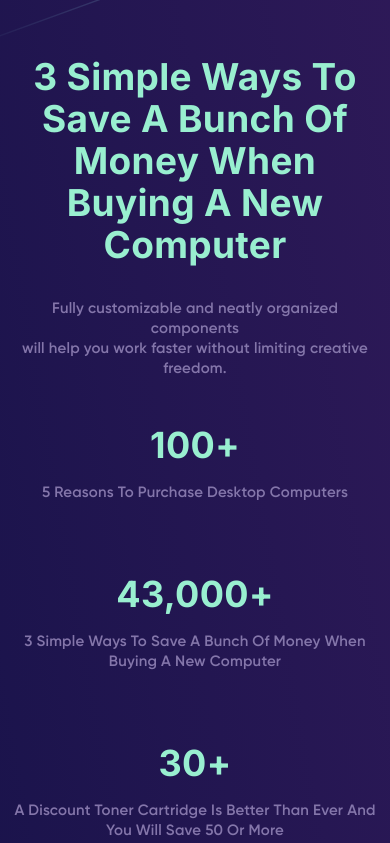
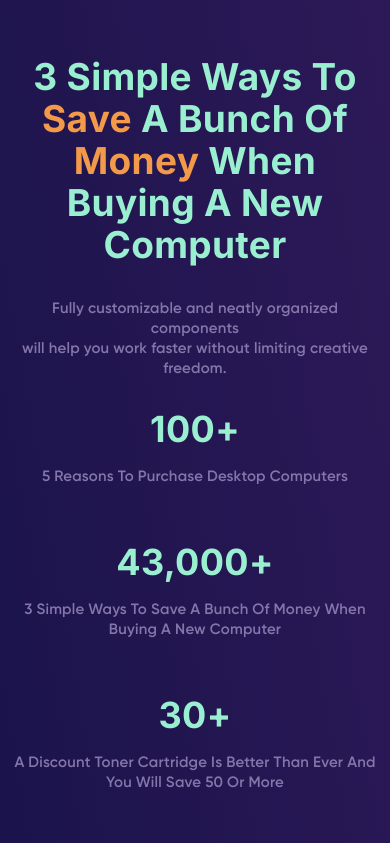
Before and after one commit to AndreyK1ryanov/Beauty_landing, a plain HTML site: page index.html in a window 390 px wide. Shown: the part 2478-3321 px from the top of the page. Drawn offline with Linux system fonts and the light colour scheme.

Commit message:
daily_update

```diff
--- a/index.html
+++ b/index.html
@@ -229,34 +229,37 @@
         <!--block#4 - finish-->
 
         <!--block#5 - start-->
-        <div class="block_five">
-            <div>
-                <h4 class="block_five_header">3 Simple Ways To <span class="another_color_word">Save</span> A Bunch
-                    Of <span class="another_color_word">Money</span> When Buying A New Computer</h4>
-                <p class="block_five_title">Fully customizable and neatly organized components<br>
+        <div class="simple-ways-row">
+            <div class="text-block">
+                <h4 class="text-block__header">3 Simple Ways To <span class="another-color-word">Save</span> A Bunch
+                    Of <span class="another-color-word">Money</span> When Buying A New Computer</h4>
+                <p class="text-block__title">Fully customizable and neatly organized components<br>
                     will help you work faster without limiting creative freedom.</p>
-                <img id="rain3" src="pictures/svg/side_rain/rain.svg" alt="">
-                <img id="move_rain3" src="pictures/svg/side_rain/move_rain.svg" alt="">
-
             </div>
-            <div class="block_five_col">
-                <div>
-                    <p class="block_five_header block_five_col_header">100+</p>
-                    <p class="block_five_title">5 Reasons To Purchase
+            <div class="simple-ways-row__animation">
+                <img class="simple-ways-row__img" id="simple-ways-row__img-static" src="pictures/svg/side_rain/rain.svg"
+                    alt="">
+                <img class="simple-ways-row__img" id="simple-ways-row__img-dinamic"
+                    src="pictures/svg/side_rain/move_rain.svg" alt="">
+            </div>
+            <div class="counter-block">
+                <div class="counter-block__box">
+                    <p class="counter-block__header">100+</p>
+                    <p class="counter-block__title">5 Reasons To Purchase
                         Desktop Computers</p>
                 </div>
-                <div>
-                    <p class="block_five_header block_five_col_header">43,000+</p>
-                    <p class="block_five_title">3 Simple Ways To Save A Bunch Of Money When Buying A New Computer</p>
+                <div class="counter-block__box">
+                    <p class="counter-block__header">43,000+</p>
+                    <p class="counter-block__title">3 Simple Ways To Save A Bunch Of Money When Buying A New Computer
+                    </p>
                 </div>
-                <div>
-                    <p class="block_five_header block_five_col_header">30+</p>
-                    <p class="block_five_title">A Discount Toner Cartridge
+                <div class="counter-block__box">
+                    <p class="counter-block__header">30+</p>
+                    <p class="counter-block__title">A Discount Toner Cartridge
                         Is Better Than Ever And You
                         Will Save 50 Or More</p>
                 </div>
             </div>
-            <a name="block_six"></a>
         </div>
         <!--block#5- finish-->
 
--- a/js/script.js
+++ b/js/script.js
@@ -28,10 +28,10 @@ $(document).ready(function () {
     //atach class "appeared" for animation when user scroll -start
     //left rain
     $(function () {
-        $(document.body).on('appear', '#move_rain3', function (e, $affected) {
+        $(document.body).on('appear', '#simple-ways-row__img-dinamic', function (e, $affected) {
             $(this).addClass("appeared");
         });
-        $('#move_rain3').appear({ force_process: true });
+        $('#simple-ways-row__img-dinamic').appear({ force_process: true });
     });
     //stadion
     $(function () {
--- a/less/main_style.less
+++ b/less/main_style.less
@@ -688,13 +688,14 @@ button{
 //block#4 finish
 
 //block#5 start
-.block_five{
+.simple-ways-row{
 	text-align: center;
     margin-bottom: 160px;
     display: grid;
     position: relative;
-    grid-template-rows: 1fr 0.7fr;
-	&_header{
+}
+.text-block{
+	&__header{
 		margin-top: 46px;
 		margin-bottom: 32px;
 		font-family: Inter;
@@ -706,18 +707,37 @@ button{
 		color: @blue;
 		padding: 0px 209px;
 	}
-	&_col{
-		display: grid;
-		grid-template-columns:  20% 20% 20%;
+	&__title{
+		font-family: Gilroy-SemiBold;
+		font-size: 15px;
+		line-height: 20px;
+		text-align: center;
+		letter-spacing: 0.2px;
+		color: @purple;
+	}
+}
+.counter-block{
+	display: grid;
+	grid-template-columns:  1fr 1fr 1fr;
+	gap: 50px;
 	justify-content: space-around;
-		&_header{
+	&__box{
+		padding: 20px;
+	}
+	&__header{
+		margin-top: 30px;
 		will-change: transform;
 		font-size: 36px;
 		margin-bottom: 16px;
 		padding: 0px 0px;
-		}
-	}
-	&_title{
+		line-height: 42px;
+		letter-spacing: 0.33px;
+		color: @blue;
+		font-family: Inter;
+		font-style: normal;
+		font-weight: bold;
+	}
+	&__title{
 		font-family: Gilroy-SemiBold;
 		font-size: 15px;
 		line-height: 20px;
@@ -726,7 +746,7 @@ button{
 		color: @purple;
 	}
 }
-#rain3{
+#simple-ways-row__img-static{
 	position: absolute;
     left: -200px;
     top: -300px;
@@ -734,44 +754,51 @@ button{
 	opacity: 0.2;
 	z-index: -1;
 }
-#move_rain3{
+#simple-ways-row__img-dinamic{
 	position: absolute;
 	opacity: 0.0;
 	z-index: -1;
 }
 //animation block - start
-#move_rain3.appeared{
+#simple-ways-row__img-dinamic.appeared{
 	animation: rain_left 4s cubic-bezier(0, 0, 0.39, 0.99) forwards;
 }
 //animation block finish
 
 //adaptation start
 @media  (max-width: 1140px)  {
-	.block_five{
+	.simple-ways-row{
 		margin-bottom: 120px;
-		h4{
+	}
+	.text-block{
+		&__header{
 			padding: 0px 50px;
 		}
 	}
 }
 @media  (max-width: 768px)  {
-	.block_five{
+	.simple-ways-row{
 		grid-template-rows: 0.7fr 1fr;
-		h4{
+		&__animation{
+			display: none;
+		}
+	}
+	.text-block{
+		&__header{
 		padding: 0px;
 		}
-		&_col{
+	}
+	.counter-block{
 		grid-template-columns: 1fr 1fr 1fr;
     	grid-gap: 25px;
+		&__box{
+			padding: 0px;
 		}
 	}
 }
 @media  (max-width: 480px)  {
-	.block_five{
-		&_col{
+	.counter-block{
 		grid-template-columns: 1fr;
-
-		}
 	}
 }
 //adaptation finish
```
Also changed, not shown: css/main_style.css. Lines whose indentation alone changed are shown as unchanged.
